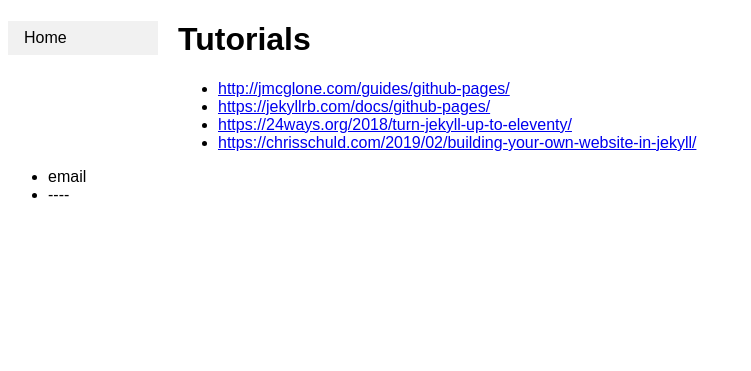
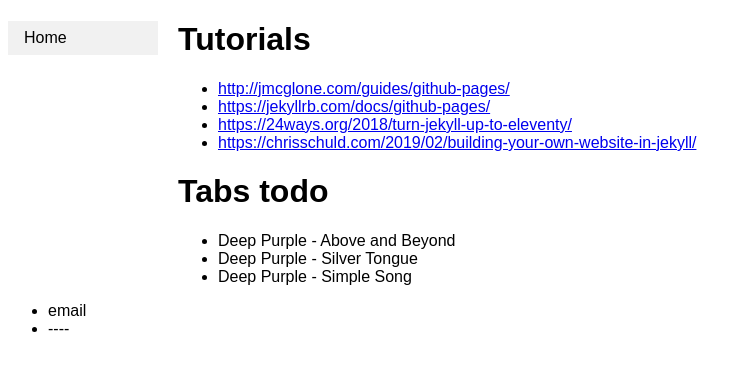
Before and after one commit to jounsss/jounsss.github.io, a Jekyll site: the page built from notes.md, in a window 1280 px wide. Shown: the top 371 px of the page, without its empty margins (0-751 px from the left). Built offline with Jekyll 4.4.1, drawn with Linux system fonts in a browser that asks for light colours; our own code applies the rules of GitHub Pages for plain Markdown files.

Commit message:
update notes

```diff
--- a/notes.md
+++ b/notes.md
@@ -3,3 +3,8 @@
  - [https://jekyllrb.com/docs/github-pages/](https://jekyllrb.com/docs/github-pages/)
  - [https://24ways.org/2018/turn-jekyll-up-to-eleventy/](https://24ways.org/2018/turn-jekyll-up-to-eleventy/)
  - [https://chrisschuld.com/2019/02/building-your-own-website-in-jekyll/](https://chrisschuld.com/2019/02/building-your-own-website-in-jekyll/)
+
+# Tabs todo
+ - Deep Purple - Above and Beyond
+ - Deep Purple - Silver Tongue
+ - Deep Purple - Simple Song
```
